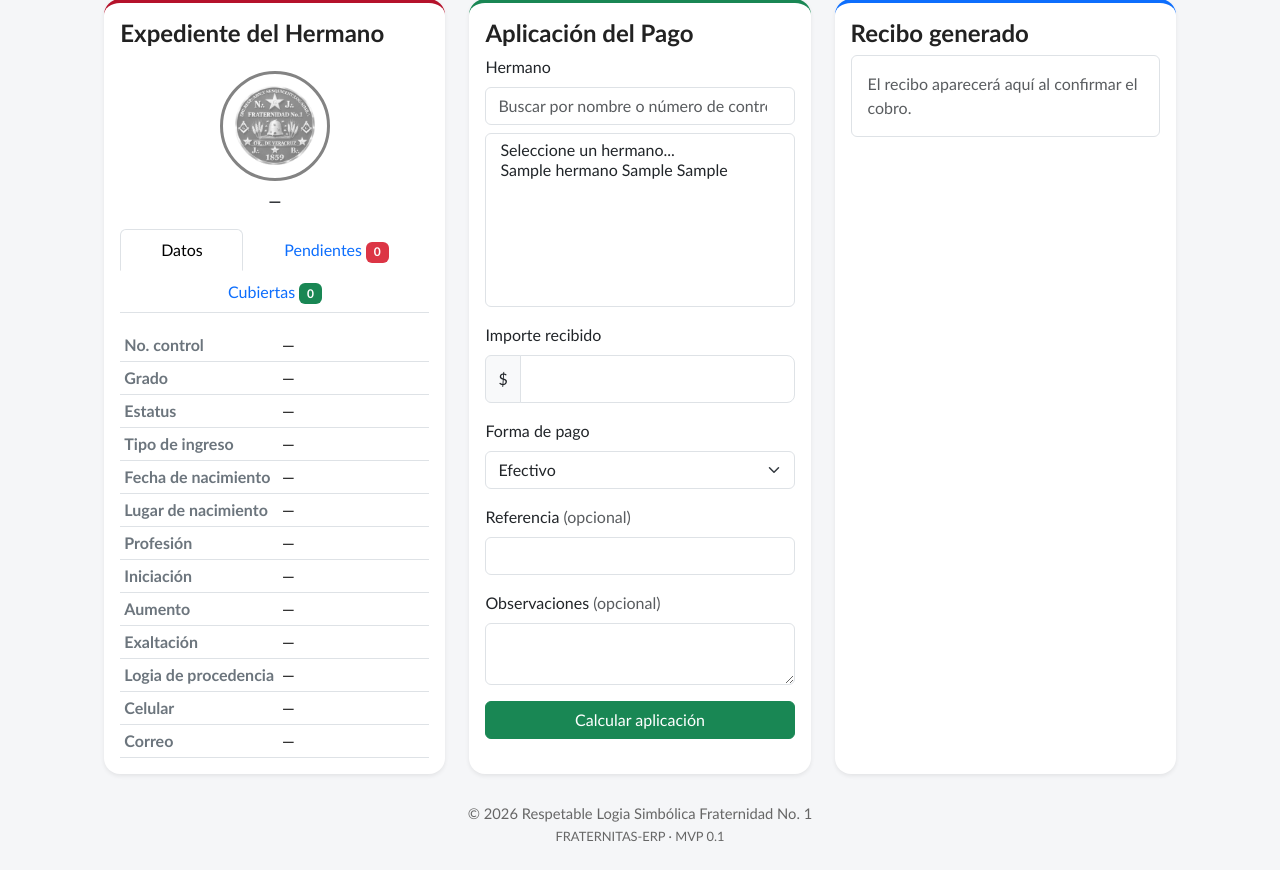
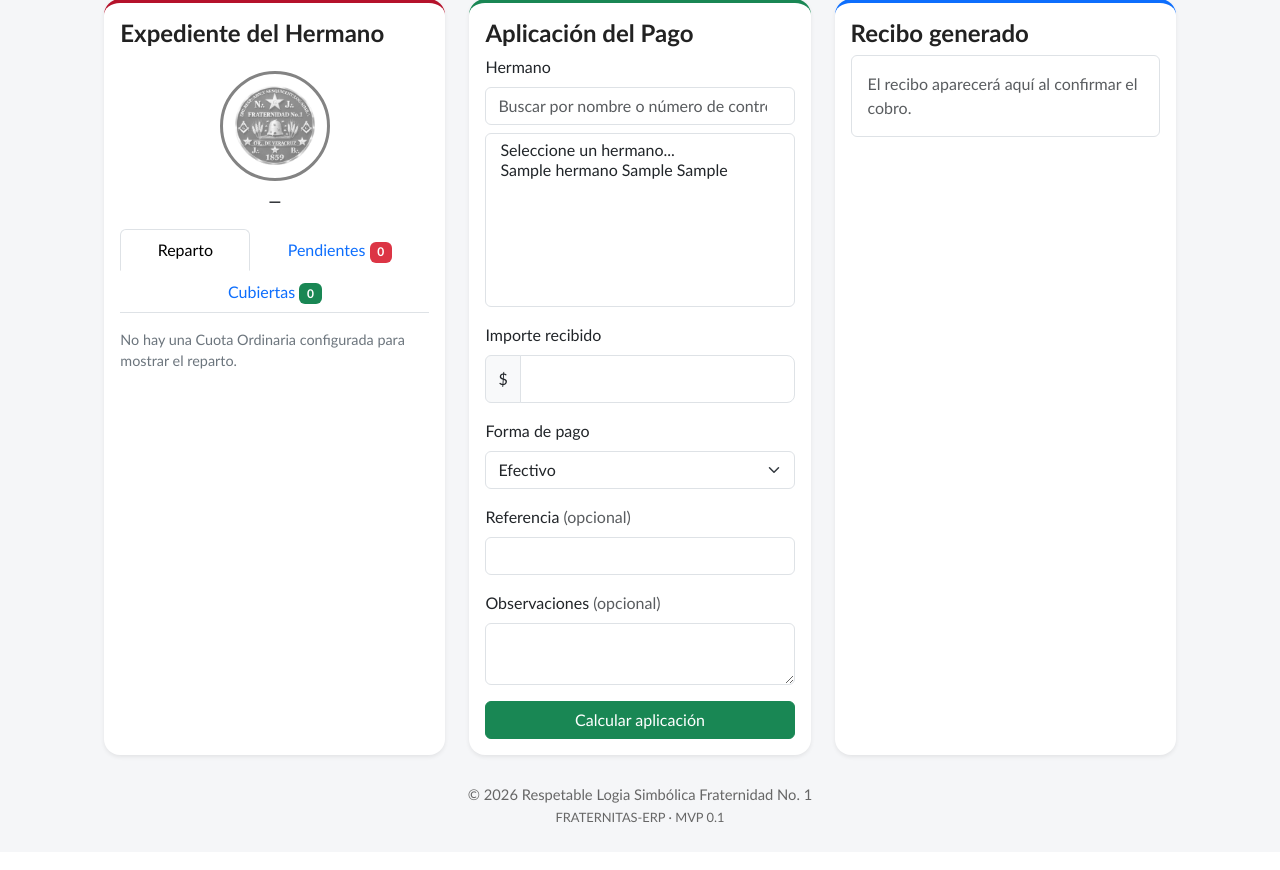
Before and after one commit to OPacPower22/FRATERNITAS-ERP, a Django app: page /tesoreria/cu001/ in a window 1280 px wide. Shown: the part 298-1168 px from the top of the page. After the commit the page ends 1121 px from the top, so only its background shows below. Run offline with Django 5.2, Linux system fonts and the light colour scheme; a user stored in the database is signed in; tables that the repository leaves empty hold one stand-in row (values such as "Sample post").

Commit message:
feat(tesoreria): muestra en CU-001 el reparto GLUM/Local en vez de datos biográficos
El Tesorero necesitaba ver cómo se reparte institucionalmente la
cantidad pagada (GLUM/Local, según TESORERÍA WEB APP / DISTRIBUCION_
CAPITA), no los datos biográficos del Hermano, que ya están en su
expediente.

Se extrae el prorrateo de generar_movimientos a un helper compartido
y se agregan dos funciones de sólo lectura en contabilidad.py:
calcular_distribucion_institucional (reparto real de la propuesta u
del recibo confirmado) y distribucion_referencia_cuota_actual (reparto
de la Cuota Ordinaria vigente, como referencia mientras no hay
propuesta calculada). La pestaña "Datos" del expediente se reemplaza
por "Reparto" con ambas vistas.

Co-Authored-By: Claude Sonnet 5 <noreply@anthropic.com>

```diff
--- a/tesoreria/templates/tesoreria/cu001/emitir_recibo.html
+++ b/tesoreria/templates/tesoreria/cu001/emitir_recibo.html
@@ -17,12 +17,6 @@
         padding: .55rem;
         filter: grayscale(1);
         opacity: .55;
-    }
-    .cu001-dato th {
-        width: 45%;
-        font-weight: 600;
-        color: #6c757d;
-        white-space: nowrap;
     }
     .cu001-scroll { max-height: 260px; overflow-y: auto; }
     .cu001-vacio { color: #6c757d; font-size: .9rem; }
@@ -87,7 +81,7 @@
                 </div>
 
                 <ul class="nav nav-tabs nav-fill" role="tablist">
-                    <li class="nav-item"><button class="nav-link active" data-bs-toggle="tab" data-bs-target="#tab-bio" type="button">Datos</button></li>
+                    <li class="nav-item"><button class="nav-link active" data-bs-toggle="tab" data-bs-target="#tab-bio" type="button">Reparto</button></li>
                     <li class="nav-item"><button class="nav-link" data-bs-toggle="tab" data-bs-target="#tab-pend" type="button">Pendientes <span id="cu001-badge-pend" class="badge text-bg-danger">0</span></button></li>
                     <li class="nav-item"><button class="nav-link" data-bs-toggle="tab" data-bs-target="#tab-cub" type="button">Cubiertas <span id="cu001-badge-cub" class="badge text-bg-success">0</span></button></li>
                 </ul>
@@ -95,21 +89,38 @@
                 <div class="tab-content pt-3">
 
                     <div class="tab-pane fade show active" id="tab-bio">
-                        <table class="table table-sm cu001-dato mb-0">
-                            <tr><th>No. control</th><td id="bio-numero_control">—</td></tr>
-                            <tr><th>Grado</th><td id="bio-grado">—</td></tr>
-                            <tr><th>Estatus</th><td id="bio-estatus">—</td></tr>
-                            <tr><th>Tipo de ingreso</th><td id="bio-tipo_ingreso">—</td></tr>
-                            <tr><th>Fecha de nacimiento</th><td id="bio-fecha_nacimiento">—</td></tr>
-                            <tr><th>Lugar de nacimiento</th><td id="bio-lugar_nacimiento">—</td></tr>
-                            <tr><th>Profesión</th><td id="bio-profesion">—</td></tr>
-                            <tr><th>Iniciación</th><td id="bio-fecha_iniciacion">—</td></tr>
-                            <tr><th>Aumento</th><td id="bio-fecha_aumento">—</td></tr>
-                            <tr><th>Exaltación</th><td id="bio-fecha_exaltacion">—</td></tr>
-                            <tr><th>Logia de procedencia</th><td id="bio-logia_procedencia">—</td></tr>
-                            <tr><th>Celular</th><td id="bio-celular">—</td></tr>
-                            <tr><th>Correo</th><td id="bio-correo">—</td></tr>
-                        </table>
+                        {% if distribucion %}
+                        <div class="mb-2">
+                            <span class="badge {% if distribucion_es_referencia %}text-bg-secondary{% else %}text-bg-success{% endif %}">
+                                {% if distribucion_es_referencia %}Referencia · cápita completa vigente{% else %}Reparto de esta aplicación{% endif %}
+                            </span>
+                        </div>
+                        <div class="cu001-scroll">
+                            <table class="table table-sm align-middle mb-0">
+                                <thead><tr><th>Concepto</th><th class="text-end">Importe</th></tr></thead>
+                                <tbody>
+                                    {% regroup distribucion.filas by grupo as grupos_reparto %}
+                                    {% for grupo in grupos_reparto %}
+                                    <tr class="table-light"><th colspan="2">{% if grupo.grouper == "GLUM" %}GLUM{% else %}Local{% endif %}</th></tr>
+                                    {% for fila in grupo.list %}
+                                    <tr><td>{{ fila.concepto }}</td><td class="text-end">${{ fila.importe|floatformat:2 }}</td></tr>
+                                    {% endfor %}
+                                    {% endfor %}
+                                </tbody>
+                            </table>
+                        </div>
+                        <div class="d-flex justify-content-between border-top pt-2 mt-2 small text-muted">
+                            <span>Total GLUM</span><span>${{ distribucion.total_glum|floatformat:2 }}</span>
+                        </div>
+                        <div class="d-flex justify-content-between small text-muted">
+                            <span>Total Local</span><span>${{ distribucion.total_local|floatformat:2 }}</span>
+                        </div>
+                        <div class="d-flex justify-content-between border-top pt-2 mt-2 fw-bold">
+                            <span>Total</span><span>${{ distribucion.total|floatformat:2 }}</span>
+                        </div>
+                        {% else %}
+                        <p class="cu001-vacio mb-0">No hay una Cuota Ordinaria configurada para mostrar el reparto.</p>
+                        {% endif %}
                     </div>
 
                     <div class="tab-pane fade" id="tab-pend">
@@ -373,13 +384,6 @@
     const avatar   = document.getElementById("cu001-avatar");
     const escudo   = "{% static 'img/escudo.png' %}";
 
-    const CAMPOS_BIO = [
-        "numero_control", "grado", "estatus", "tipo_ingreso",
-        "fecha_nacimiento", "lugar_nacimiento", "profesion",
-        "fecha_iniciacion", "fecha_aumento", "fecha_exaltacion",
-        "logia_procedencia", "celular", "correo"
-    ];
-
     function moneda(valor) {
         return "$" + Number(valor).toLocaleString("en-US", {
             minimumFractionDigits: 2,
@@ -397,9 +401,6 @@
         avatar.classList.add("es-sombra");
         document.getElementById("cu001-nombre").textContent = "—";
         document.getElementById("cu001-simbolico").textContent = "";
-        CAMPOS_BIO.forEach(function (campo) {
-            document.getElementById("bio-" + campo).textContent = "—";
-        });
         vaciar("cu001-pendientes", "Seleccione un Hermano.");
         vaciar("cu001-cubiertas", "Seleccione un Hermano.");
         document.getElementById("cu001-total-pendiente").textContent = "$0.00";
@@ -427,11 +428,6 @@
             datos.biografia.nombre_completo;
         document.getElementById("cu001-simbolico").textContent =
             datos.biografia.nombre_simbolico;
-
-        CAMPOS_BIO.forEach(function (campo) {
-            document.getElementById("bio-" + campo).textContent =
-                datos.biografia[campo] || "—";
-        });
 
         pintarObligaciones("cu001-pendientes",
             datos.obligaciones.pendientes, "saldo_pendiente",
--- a/tesoreria/views.py
+++ b/tesoreria/views.py
@@ -17,6 +17,10 @@ from miembros.services.expediente import obtener_expediente
 from negocio.domain.cu_002_cobro_integral import ejecutar_cobro
 from negocio.models import Obligacion
 from negocio.services.aplicacion import calcular_propuesta
+from negocio.services.contabilidad import (
+    calcular_distribucion_institucional,
+    distribucion_referencia_cuota_actual,
+)
 from negocio.services.dashboard import obtener_indicadores
 from negocio.services.egresos import obtener_saldos
 
@@ -183,6 +187,12 @@ def emitir_recibo(request):
         )
         recibo_qr = generar_qr_base64(recibo_url_verificacion)
 
+    distribucion = None
+    if propuesta and propuesta.aplicaciones:
+        distribucion = calcular_distribucion_institucional(propuesta.aplicaciones)
+    if distribucion is None:
+        distribucion = distribucion_referencia_cuota_actual()
+
     vista_previa = None
     if propuesta and propuesta.aplicaciones and not (resultado and resultado.exitoso):
         vista_previa = {
@@ -206,6 +216,8 @@ def emitir_recibo(request):
             "recibo_url_verificacion": recibo_url_verificacion,
             "obligaciones": obligaciones,
             "propuesta": propuesta,
+            "distribucion": distribucion,
+            "distribucion_es_referencia": propuesta is None,
             "vista_previa": vista_previa,
             "resultado": resultado,
             "errores": errores,
```
Also changed, not shown: negocio/services/contabilidad.py (+129 -25 lines).
